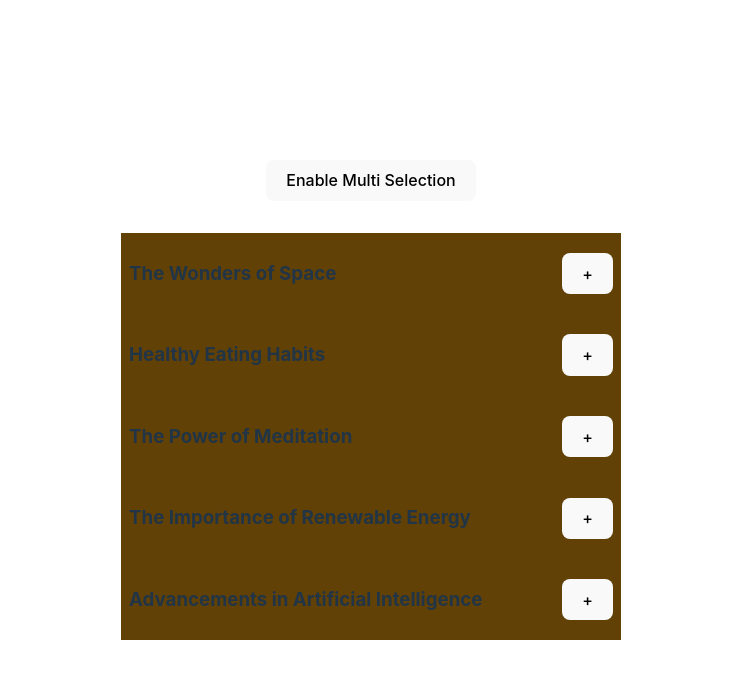
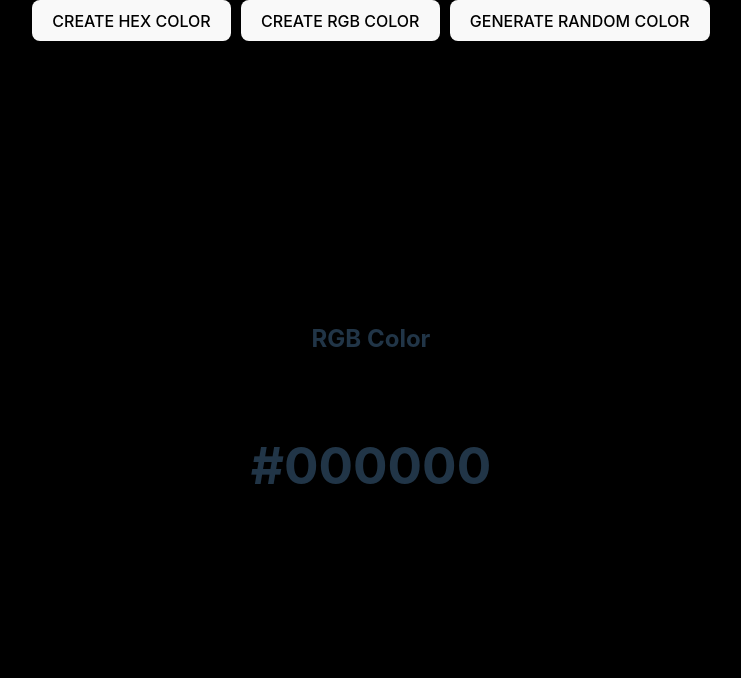
Before and after one commit to lolade-ilori/mini-projects, a React (Vite) app: page / in a window 1280 px wide. Shown: the top 678 px of the page, without its empty margins (269-1010 px from the left). Built offline with nearby package versions, Linux system fonts and the light colour scheme.

Commit message:
random color generation

```diff
--- a/src/App.tsx
+++ b/src/App.tsx
@@ -1,19 +1,17 @@
 // import './App.css'
-import './scss/main.scss'
-import { AppProvider } from './context/AppContext'
-import Accordion from './components/accordion/accordion'
+import "./scss/main.scss";
+import { AppProvider } from "./context/AppContext";
+import Accordion from "./components/accordion/Accordion";
+import RandomColor from "./components/random-color/RandomColor";
 
 function App() {
-
-
-
   return (
     <AppProvider>
       <>
-        <Accordion />
+        <RandomColor />
       </>
     </AppProvider>
-  )
+  );
 }
 
-export default App
+export default App;
--- /dev/null
+++ b/src/components/random-color/RandomColor.scss
@@ -0,0 +1,22 @@
+.parent-wrap {
+    width: 100vw;
+    height: 100vh;
+    display: flex;
+    flex-direction: column;
+    align-items: center;
+
+    .flex {
+        display: flex;
+        gap: 10px;
+    }
+
+    .text-wrap {
+        margin-top: 200px;
+
+        h1, h2 {
+            text-align: center;
+            margin-top: 80px;
+        }
+    }
+
+}
--- /dev/null
+++ b/src/components/random-color/RandomColor.tsx
@@ -0,0 +1,86 @@
+import { useState } from "react";
+import "./RandomColor.scss";
+
+const RandomColor = () => {
+  const [color, setColor] = useState<string>("#000000");
+  const [colorType, setColorType] = useState<string>(ColorType.RGB);
+
+  const randomNumGenerator = (length: number) => {
+    let randomNum = Math.floor(Math.random() * length);
+
+    return randomNum;
+  };
+
+  const handleGenerateHex = () => {
+    setColorType(ColorType.HEX);
+    let code = "";
+    const characters = [
+      "0",
+      "1",
+      "2",
+      "3",
+      "4",
+      "5",
+      "6",
+      "7",
+      "8",
+      "9",
+      "A",
+      "B",
+      "C",
+      "D",
+      "E",
+      "F",
+    ];
+
+    for (let i = 0; i < 6; i++) {
+      code += characters[randomNumGenerator(characters.length)];
+    }
+
+    setColor(`#${code}`);
+  };
+
+  const handleGenerateRbg = () => {
+    setColorType(ColorType.RGB);
+
+    // Passing 256, as this is the max length we can pass
+    let r = randomNumGenerator(256);
+    let g = randomNumGenerator(256);
+    let b = randomNumGenerator(256);
+
+    setColor(`rgb(${r}, ${g}, ${b})`);
+  };
+
+  return (
+    <>
+      <div className="parent-wrap" style={{ backgroundColor: color }}>
+        <div className="flex">
+          <button onClick={handleGenerateHex}>CREATE HEX COLOR</button>
+          <button onClick={handleGenerateRbg}>CREATE RGB COLOR</button>
+          <button
+            onClick={
+              colorType === ColorType.RGB
+                ? handleGenerateRbg
+                : handleGenerateHex
+            }
+          >
+            GENERATE RANDOM COLOR
+          </button>
+        </div>
+
+        <div className="text-wrap">
+          <h2> {colorType} Color</h2>
+
+          <h1>{color}</h1>
+        </div>
+      </div>
+    </>
+  );
+};
+
+enum ColorType {
+  RGB = "RGB",
+  HEX = "HEX",
+}
+
+export default RandomColor;
```
